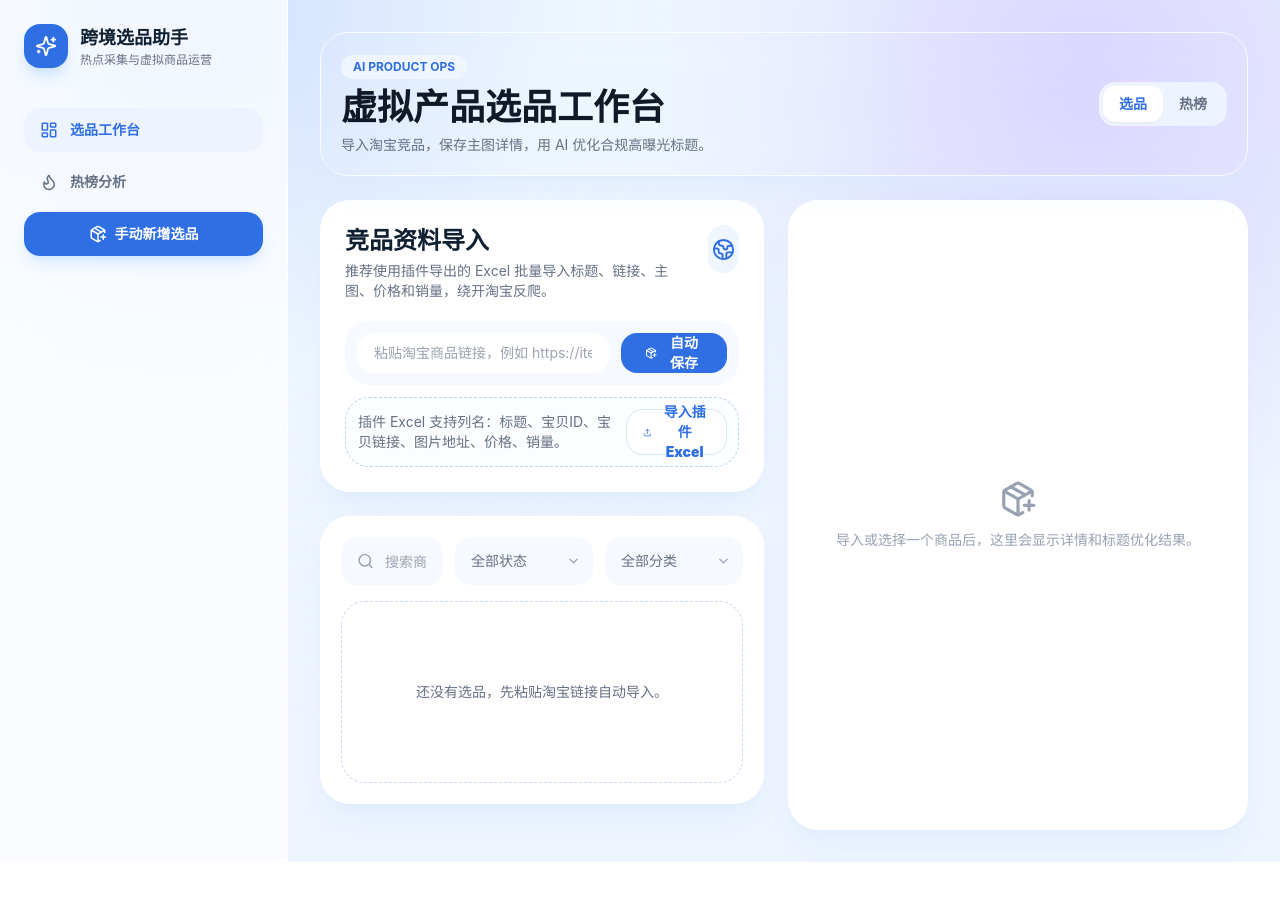
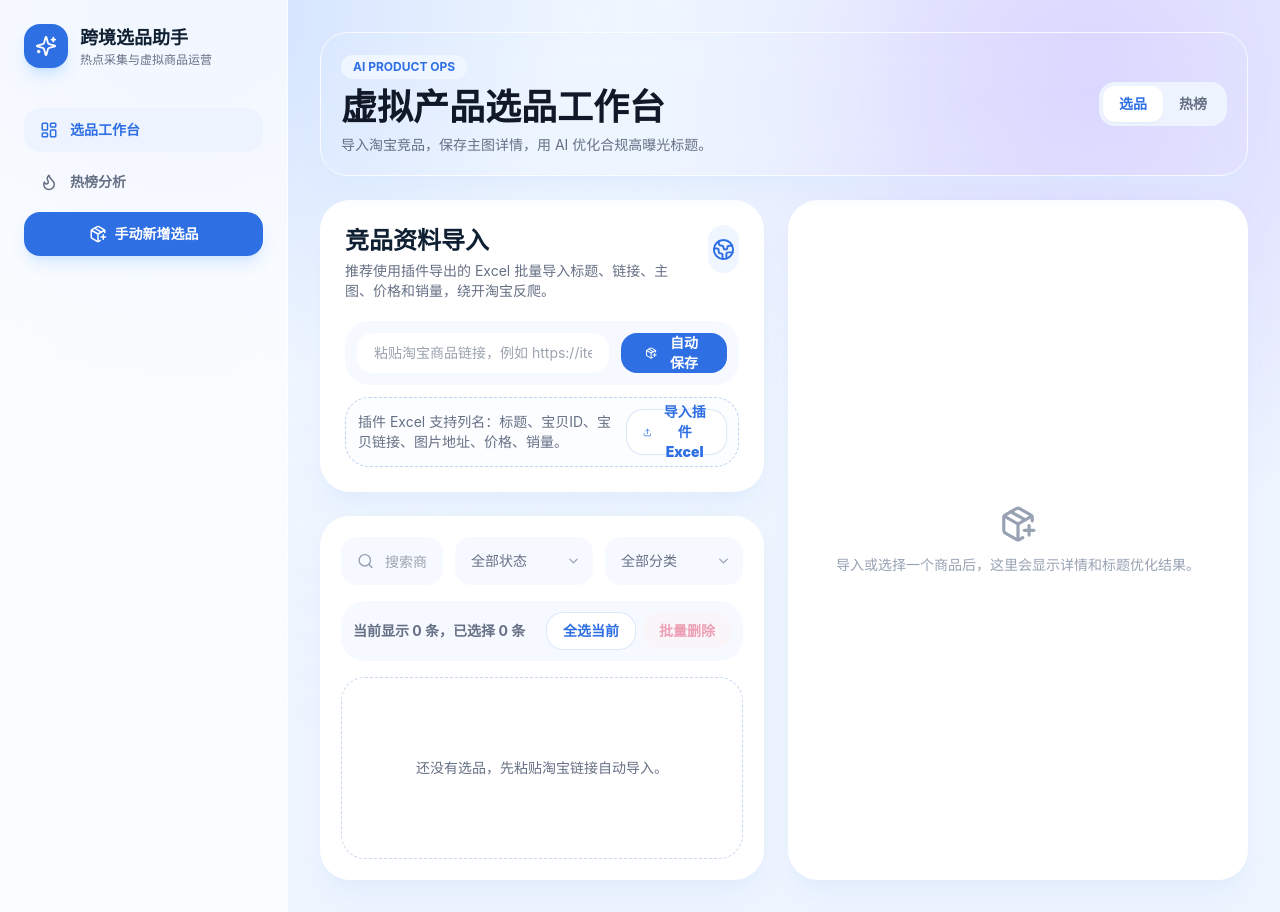
Before and after one commit to xiemingdan11-lang/xiemingdan, a Next.js app: page / in a window 1280 px wide. Before the commit the page ends 862 px from the top, so only its background shows below. Built offline with nearby package versions, Linux system fonts and the light colour scheme.

Commit message:
增加选品批量删除并优化GPT链接文案

```diff
--- a/app/page.tsx
+++ b/app/page.tsx
@@ -95,6 +95,7 @@ export default function Home() {
   const fileInputRef = useRef<HTMLInputElement>(null);
   const [optimizingId, setOptimizingId] = useState<number | null>(null);
   const [selectedProductId, setSelectedProductId] = useState<number | null>(null);
+  const [selectedIds, setSelectedIds] = useState<number[]>([]);
   const [form, setForm] = useState<Omit<Product, 'id' | 'createdAt'>>({
     name: '',
     url: '',
@@ -366,7 +367,7 @@ export default function Home() {
     if (!url) return;
     updateProduct(product.id, { githubMainImage: url });
     await navigator.clipboard.writeText(url);
-    showToast('主图已上传 GitHub，链接已复制');
+    showToast('主图 GPT 链接已生成并复制');
   };
 
   const uploadDetailsToGitHub = async (product: Product) => {
@@ -383,7 +384,7 @@ export default function Home() {
     if (uploaded.length === 0) return;
     updateProduct(product.id, { githubDetailImages: [...(product.githubDetailImages || []), ...uploaded] });
     await navigator.clipboard.writeText(uploaded.join('\n'));
-    showToast(`已上传 ${uploaded.length} 张详情图，链接已复制`);
+    showToast(`已生成 ${uploaded.length} 张详情图 GPT 链接`);
   };
 
   const copyListingInfo = async (product: Product) => {
@@ -507,7 +508,28 @@ export default function Home() {
     const next = products.filter(p => p.id !== id);
     persistProducts(next);
     setSelectedProductId(next[0]?.id || null);
+    setSelectedIds(ids => ids.filter(item => item !== id));
     showToast('已删除');
+  };
+
+  const toggleSelectProduct = (id: number) => {
+    setSelectedIds(ids => ids.includes(id) ? ids.filter(item => item !== id) : [...ids, id]);
+  };
+
+  const toggleSelectFiltered = () => {
+    const filteredIds = filteredProducts.map(product => product.id);
+    const allSelected = filteredIds.length > 0 && filteredIds.every(id => selectedIds.includes(id));
+    setSelectedIds(allSelected ? selectedIds.filter(id => !filteredIds.includes(id)) : [...new Set([...selectedIds, ...filteredIds])]);
+  };
+
+  const deleteSelectedProducts = () => {
+    if (selectedIds.length === 0) return;
+    if (!confirm(`确定删除已选的 ${selectedIds.length} 条选品吗？`)) return;
+    const next = products.filter(product => !selectedIds.includes(product.id));
+    persistProducts(next);
+    setSelectedProductId(next[0]?.id || null);
+    setSelectedIds([]);
+    showToast(`已删除 ${selectedIds.length} 条选品`);
   };
 
   const quickStatus = (id: number, status: ProductStatus) => {
@@ -661,14 +683,29 @@ export default function Home() {
                     <FilterSelect value={filterStatus} onChange={setFilterStatus} options={['考虑中', '已选', '已放弃']} placeholder="全部状态" />
                     <FilterSelect value={filterCategory} onChange={setFilterCategory} options={categories} placeholder="全部分类" />
                   </div>
+                  <div className="mb-4 flex flex-col gap-3 rounded-3xl bg-[#f6f9ff] p-3 md:flex-row md:items-center md:justify-between">
+                    <div className="text-sm font-bold text-[#667085]">
+                      当前显示 {filteredProducts.length} 条，已选择 {selectedIds.length} 条
+                    </div>
+                    <div className="flex gap-2">
+                      <button onClick={toggleSelectFiltered} className="rounded-2xl bg-white px-4 py-2 text-sm font-black text-[#2f6fe4] ring-1 ring-[#dbe8fb]">
+                        {filteredProducts.length > 0 && filteredProducts.every(product => selectedIds.includes(product.id)) ? '取消全选' : '全选当前'}
+                      </button>
+                      <button onClick={deleteSelectedProducts} disabled={selectedIds.length === 0} className="rounded-2xl bg-rose-50 px-4 py-2 text-sm font-black text-rose-600 disabled:opacity-40">
+                        批量删除
+                      </button>
+                    </div>
+                  </div>
                   <div className="grid gap-4 lg:grid-cols-2 2xl:grid-cols-3">
                     {filteredProducts.map(product => (
                       <ProductCard
                         key={product.id}
                         product={product}
                         active={selectedProduct?.id === product.id}
+                        checked={selectedIds.includes(product.id)}
                         optimizing={optimizingId === product.id}
                         onSelect={() => setSelectedProductId(product.id)}
+                        onToggleSelect={() => toggleSelectProduct(product.id)}
                         onEdit={() => openEditModal(product)}
                         onDelete={() => deleteProduct(product.id)}
                         onOptimize={() => optimizeTitle(product)}
@@ -858,11 +895,13 @@ function FilterSelect({ value, onChange, options, placeholder }: { value: string
   );
 }
 
-function ProductCard({ product, active, optimizing, onSelect, onEdit, onDelete, onOptimize, onStatus }: {
+function ProductCard({ product, active, checked, optimizing, onSelect, onToggleSelect, onEdit, onDelete, onOptimize, onStatus }: {
   product: Product;
   active: boolean;
+  checked: boolean;
   optimizing: boolean;
   onSelect: () => void;
+  onToggleSelect: () => void;
   onEdit: () => void;
   onDelete: () => void;
   onOptimize: () => void;
@@ -871,6 +910,9 @@ function ProductCard({ product, active, optimizing, onSelect, onEdit, onDelete,
   return (
     <article onClick={onSelect} className={`cursor-pointer overflow-hidden rounded-[24px] border bg-white shadow-sm transition hover:-translate-y-0.5 hover:shadow-lg ${active ? 'border-[#2f6fe4] ring-4 ring-blue-100' : 'border-[#e5edfb]'}`}>
       <div className="relative h-44 bg-[#eef4ff]">
+        <label onClick={e => e.stopPropagation()} className="absolute right-3 top-3 z-10 flex h-9 w-9 cursor-pointer items-center justify-center rounded-xl bg-white/90 shadow-sm">
+          <input type="checkbox" checked={checked} onChange={onToggleSelect} className="h-4 w-4 accent-[#2f6fe4]" />
+        </label>
         {product.imageUrl ? <img src={product.imageUrl} alt={product.name} className="h-full w-full object-cover" /> : <div className="flex h-full items-center justify-center text-[#98a2b3]"><ImageIcon size={36} /></div>}
         <span className={`absolute left-3 top-3 rounded-full px-3 py-1 text-xs font-bold ring-1 ${statusStyles[product.status]}`}>{product.status}</span>
       </div>
@@ -947,15 +989,15 @@ function ProductInspector({
         </button>
       </div>
       <div className="mt-5 rounded-3xl bg-[#eef4ff] p-4">
-        <div className="mb-3 text-sm font-black">GitHub 原图链接</div>
+        <div className="mb-3 text-sm font-black">GPT 原图链接</div>
         <div className="grid gap-2">
           <button onClick={() => onUploadMain(product)} className="flex h-10 items-center justify-center gap-2 rounded-2xl bg-[#2f6fe4] text-sm font-black text-white">
             <Upload size={16} />
-            上传主图到 GitHub
+            上传主图给 GPT
           </button>
           <button onClick={() => onUploadDetails(product)} className="flex h-10 items-center justify-center gap-2 rounded-2xl bg-white text-sm font-black text-[#2f6fe4] ring-1 ring-[#dbe8fb]">
             <Upload size={16} />
-            上传详情图到 GitHub
+            上传详情图给 GPT
           </button>
         </div>
         {product.githubMainImage && (
```
